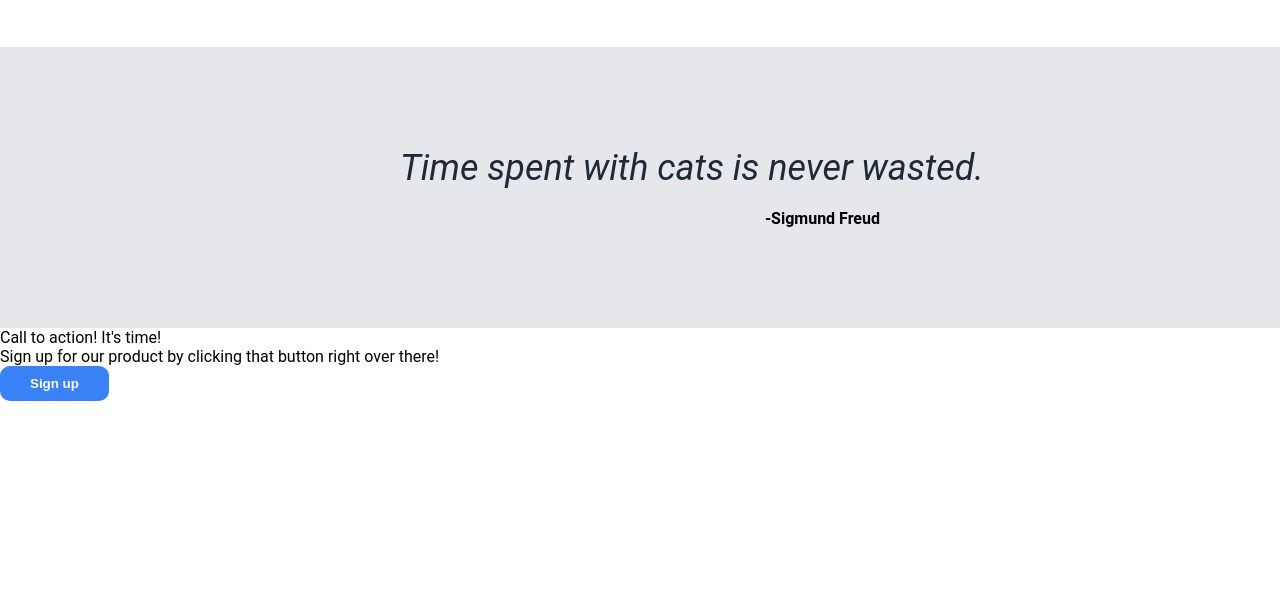
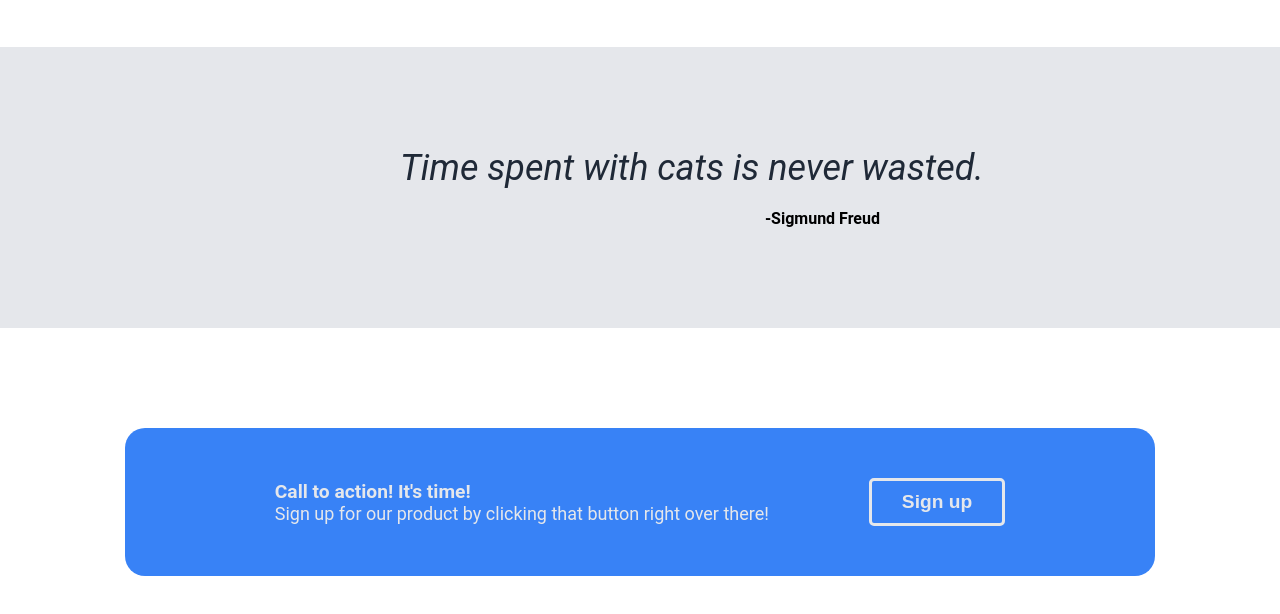
Before and after one commit to etteh/odin-landing-page, a plain HTML site: page index.html in a window 1280 px wide. Shown: the part 900-1514 px from the top of the page. Before the commit the page ends 1301 px from the top, so only its background shows below. Drawn offline with Linux system fonts and the light colour scheme.

Commit message:
add style to section four, e.g., center div, color, button, flex and position

```diff
--- a/css/styles.css
+++ b/css/styles.css
@@ -4,7 +4,7 @@ body {
     padding: 0;
 }
 
-a, .secondary-text {
+a, .secondary-text, .subtext {
     text-decoration: none;
     font-size: 18px;
     color: #E5E7EB;
@@ -56,7 +56,7 @@ img {
     color: #F9FAF8;
 }
 
-button {
+.sign-up {
     background-color: #3882F6;
     color: white;
     font-weight: bold;
@@ -113,3 +113,41 @@ button {
     text-align: right;
     padding-right: 300px;
 }
+
+.four {
+    display: flex;
+    justify-content: center;
+    align-items: center;
+    padding: 100px;
+}
+
+.box {
+    background-color: #3882F6;
+    padding: 50px 150px;
+    border-radius: 20px;
+    display: flex;
+    align-items: center;
+    gap: 100px;
+}
+
+.sign-up2 {
+    border-radius: 5px;
+    background-color: #3882F6;
+    border-width: 3px;
+    border-color: #E5E7EB;
+    border-style: solid;
+    padding: 10px 30px;
+    color:#E5E7EB;
+    font-weight: bold;
+    font-size: larger;
+}
+
+.sign-up2:hover {
+    background-color: #97999e;
+}
+
+.title {
+    font-weight: bolder;
+    color:#E5E7EB;
+    font-size: larger;
+}
```
